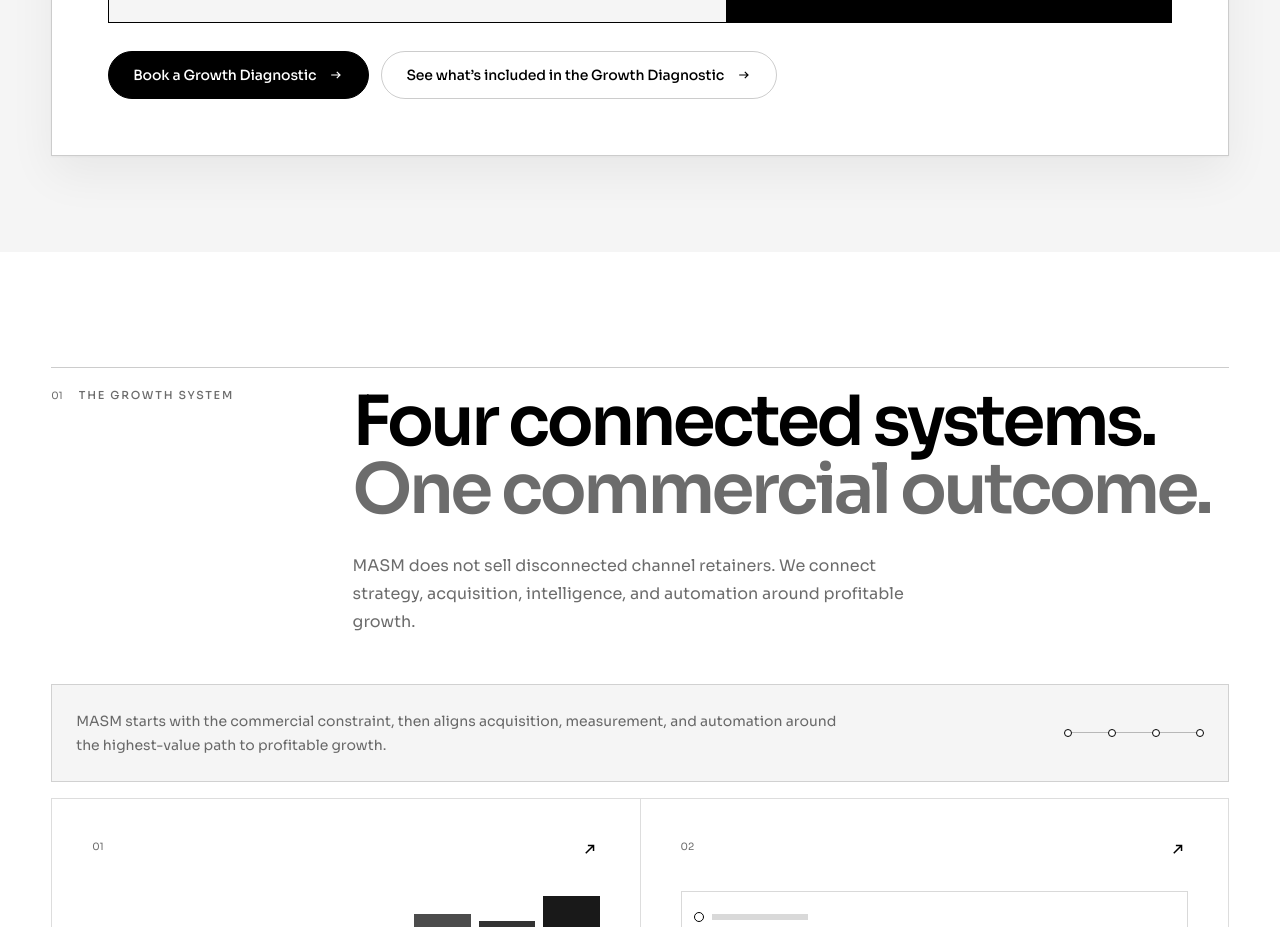
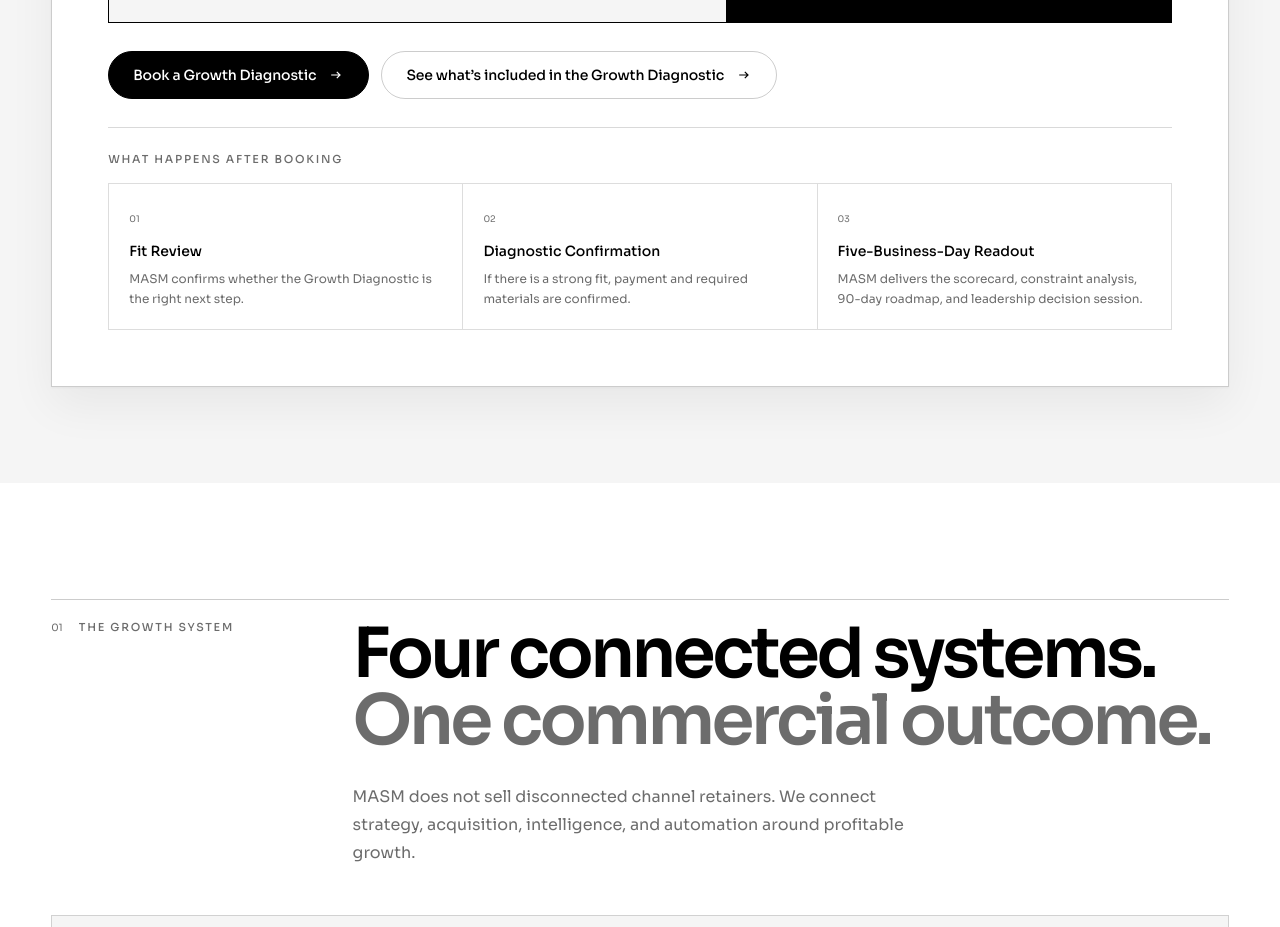
Before and after one commit to sianmatti/masm-website, a Next.js app: page / in a window 1280 px wide. Shown: the part 2360-3287 px from the top of the page. Built offline with nearby package versions, Linux system fonts and the light colour scheme.

Commit message:
Add post-booking process clarity

```diff
--- a/components/diagnostic.tsx
+++ b/components/diagnostic.tsx
@@ -14,6 +14,21 @@
   ["Primary Constraint Analysis", "A ranked 90-day action direction"],
   ["Prioritized 90-Day Roadmap", "A leadership-ready decision readout"],
   ["Leadership Decision Session", "A recommendation on whether MASM should execute or not"],
+];
+
+const bookingSteps = [
+  [
+    "Fit Review",
+    "MASM confirms whether the Growth Diagnostic is the right next step.",
+  ],
+  [
+    "Diagnostic Confirmation",
+    "If there is a strong fit, payment and required materials are confirmed.",
+  ],
+  [
+    "Five-Business-Day Readout",
+    "MASM delivers the scorecard, constraint analysis, 90-day roadmap, and leadership decision session.",
+  ],
 ];
 
 export function Diagnostic() {
@@ -143,6 +158,27 @@
                   See what’s included in the Growth Diagnostic
                 </ButtonLink>
               </div>
+              <div className="mt-7 border-t border-ink/15 pt-6">
+                <span className="eyebrow block">What happens after booking</span>
+                <div className="mt-4 grid border-l border-t border-line sm:grid-cols-3">
+                  {bookingSteps.map(([title, description], index) => (
+                    <div
+                      key={title}
+                      className="border-b border-r border-line p-4 sm:min-h-36 sm:p-5"
+                    >
+                      <span className="font-mono text-[9px] text-muted">
+                        0{index + 1}
+                      </span>
+                      <strong className="mt-3 block text-sm font-medium">
+                        {title}
+                      </strong>
+                      <p className="mt-2 text-xs leading-5 text-muted">
+                        {description}
+                      </p>
+                    </div>
+                  ))}
+                </div>
+              </div>
             </div>
           </div>
         </div>
```
